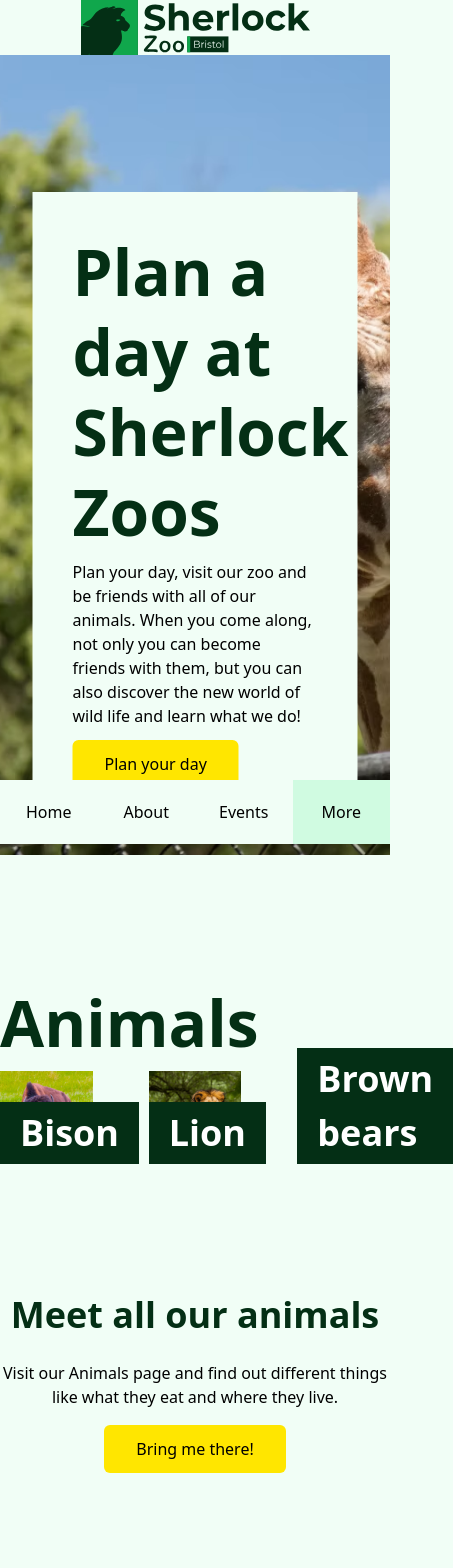
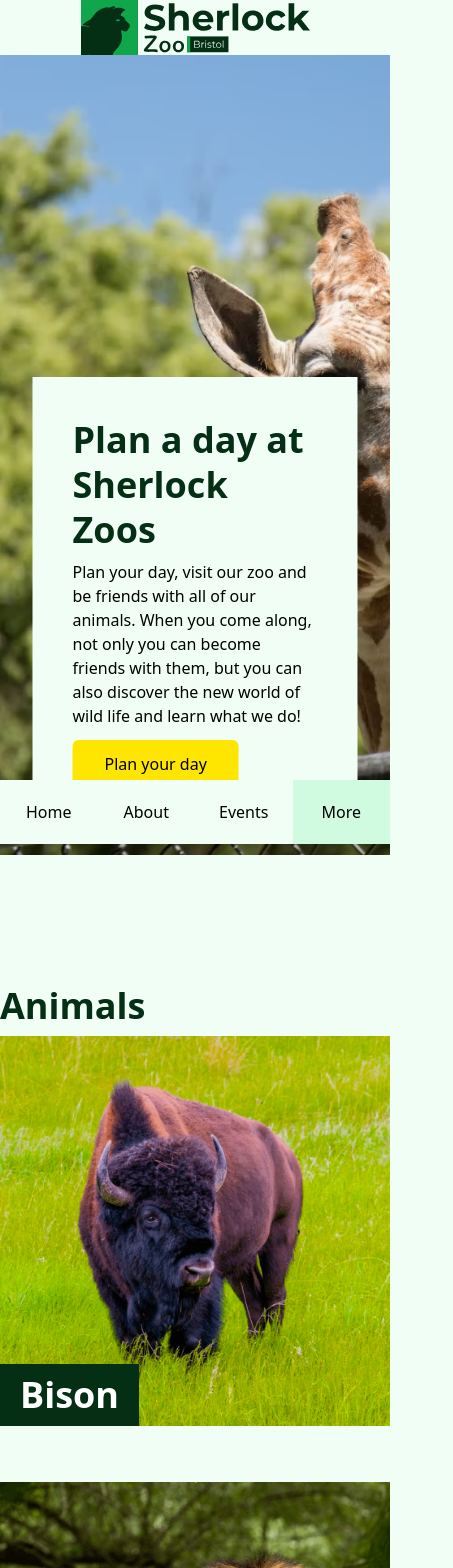
Before and after one commit to RammahKarpous/sherlock-zoo-front-end, a React (Create React App) app: page / in a window 390 px wide. Shown: the top 1568 px of the page, 453 px wide, since content can reach past the window. Built offline with nearby package versions, Linux system fonts and the light colour scheme.

Commit message:
Made adjustments regarding the responsive design

```diff
--- a/src/components/AboutTheConservation.jsx
+++ b/src/components/AboutTheConservation.jsx
@@ -4,15 +4,17 @@ import Heading from './commonly-used-elements/Headings'
 
 const AboutTheConservation = ({image, heading}) => {
     return (
-        <div className="flex flex-col md:flex-row lg:justify-start lg:items-center lg:gap-32 bg-body-darker">
-            <img src={image} alt="about the conservation"/>
+        <div className="bg-body-darker">
+            <div className="m-auto flex flex-col lg:flex-row lg:justify-start lg:items-center lg:gap-32">
+                <img src={image} alt="about the conservation" className="lg:w-6/12" />
 
-            <div className="my-10 px-4 md:pl-10 md:pr-72">
-                <Heading text={heading} />
+                <div className="my-10 px-4">
+                    <Heading text={heading} />
 
-                <p className="mb-4">There are a lot of wild people all around the world in big families and smaller families. Unfortunately some of these families are being killed by other people who try to make money off them. That’s why we stand up for these beautiful animals and protect them from these kind of people. If you want to know how YOU can help? click on the button below to find out more about this.</p>
+                    <p className="mb-4">There are a lot of wild people all around the world in big families and smaller families. Unfortunately some of these families are being killed by other people who try to make money off them. That’s why we stand up for these beautiful animals and protect them from these kind of people. If you want to know how YOU can help? click on the button below to find out more about this.</p>
 
-                <Button text="Find out more" to="/about" type="secondary" />
+                    <Button text="Find out more" to="/about" type="secondary" />
+                </div>
             </div>
         </div>
     )
--- a/src/components/commonly-used-elements/Headings.jsx
+++ b/src/components/commonly-used-elements/Headings.jsx
@@ -5,7 +5,9 @@ const Heading = ({ text, colour, extraClasses, weight, size, level }) => {
 		<Tag className={`
 			text-${colour}
 			font-${weight}
-			text-${size}
+				${size === 'small' && 'text-small'}
+				${size === 'medium' && 'text-small sm:text-medium md:text-large'}
+				${size === 'large' && 'text-medium xl:text-large'}
 			mb-2
 			leading-tight
 			${extraClasses}`}>
--- a/src/components/navigation/Navigation.jsx
+++ b/src/components/navigation/Navigation.jsx
@@ -5,10 +5,10 @@ import { links } from "./links";
 const Navigation = () => {
 	return (
 		<nav>
-			<div className="container mx-auto flex justify-center md:justify-between items-center">
+			<div className="container mx-auto flex justify-center lg:justify-between items-center">
 				<img src={bristolLogo} alt="logo" />
 
-				<ul className="hidden md:flex items-center">
+				<ul className="hidden lg:flex items-center">
 					{links.map((link, i) => (
 						<li key={i}>
 							<Link className="py-4 px-5 inline-block" to={link.to}>
--- a/src/pages/about/about.jsx
+++ b/src/pages/about/about.jsx
@@ -12,11 +12,12 @@ const About = () => {
         <div>
             <Header image={HeaderImage} />
 
-            <div className="flex flex-col-reverse lg:flex-row mb-24 lg:gap-32 lg:w-11/12 lg:mr-0 lg:ml-auto">
+            {/* About the zoo */}
+            <div className="flex flex-col-reverse xl:flex-row mb-24 xl:gap-32 xl:w-11/12 xl:mr-0 xl:ml-auto">
                 <div className="lg:mt-28 mt-16 px-10">
                     <Heading level="2" text="About Sherlock Zoos" size="medium" />
 
-                    <div className="grid md:grid-cols-2 gap-5 lg:gap-16">
+                    <div className="grid grid-cols-none 2xl:grid-cols-2 gap-5 lg:gap-16">
                         <p>Lorem ipsum dolor sit amet consectetur, adipisicing elit. Ducimus doloribus aspernatur asperiores vel consectetur ad corporis ipsa atque eligendi fuga? Lorem, ipsum dolor sit amet consectetur adipisicing elit. Nemo in dolorem unde incidunt repudiandae cumque consectetur mollitia culpa cum asperiores? Lorem ipsum dolor sit amet consectetur adipisicing elit. Dolores modi mollitia eos facilis a, accusantium quidem aliquam cum eveniet illum?</p>
 
                         <p>Lorem ipsum dolor sit amet consectetur adipisicing elit. Molestias, hic quisquam sed voluptates quae pariatur id a in mollitia aspernatur! Lorem, ipsum dolor sit amet consectetur adipisicing elit. Nemo in dolorem unde incidunt repudiandae cumque consectetur mollitia culpa cum asperiores? Lorem ipsum dolor sit amet consectetur adipisicing elit. Dolores modi mollitia eos facilis a, accusantium quidem aliquam cum eveniet illum?</p>
@@ -29,7 +30,8 @@ const About = () => {
                 <img src={AboutSherlockImage} alt="Kid feeds deers" className="w-full" />
             </div>
 
-            <div className="bg-body-darker flex flex-col justify-between md:flex-row">
+            {/* The conservation */}
+            <div className="bg-body-darker flex flex-col justify-between xl:flex-row">
                 <img src={ConservationImg} className="lg:w-7/12" alt="Conservation work"/>
 
                 <div className="flex-column">
--- a/src/pages/home/Home.jsx
+++ b/src/pages/home/Home.jsx
@@ -14,6 +14,7 @@ import Bison from '../../assets/images/animals/bison.png';
 import BrownBear from '../../assets/images/animals/brown-bear.png';
 import Lion from '../../assets/images/animals/lion.png';
 import meerkats from '../../assets/images/home-conservation-img.png';
+import { links } from './../../components/navigation/links';
 
 const Home = () => {
 
@@ -38,13 +39,13 @@ const Home = () => {
 
                     <p className="mb-3">Plan your day, visit our zoo and be friends with all of our animals. When you come along, not only you can become friends with them, but you can also discover the new world of wild life and learn what we do!</p>
 
-                    <Button text="Plan your day" to="/tickets" type="primary" />
+                    <Button text="Plan your day" to={links[4].to} type="primary" />
                 </div>
             </Header>
 
             <Animals>
                 <Heading text="Animals" size="large" />
-                <div className="grid grid-cols-3 gap-14">
+                <div className="grid md:grid-cols-2 lg:grid-cols-3 gap-14 ">
                     {/* {animals.map((animal, i) => (
                         <div key={i}>
                             <p>{animal.title.rendered}</p>
@@ -56,7 +57,7 @@ const Home = () => {
                     <Animal to="/" name="Brown bears" image={BrownBear} />
                 </div>
 
-                <div className="m-auto w-96 flex flex-col items-center gap-4 my-32">
+                <div className="m-auto sm:w-96 flex flex-col items-center gap-4 my-32">
                         <Heading text="Meet all our animals" />
 
                     <p className="text-center">Visit our Animals page and find out different things like what they eat and where they live.</p>
```
